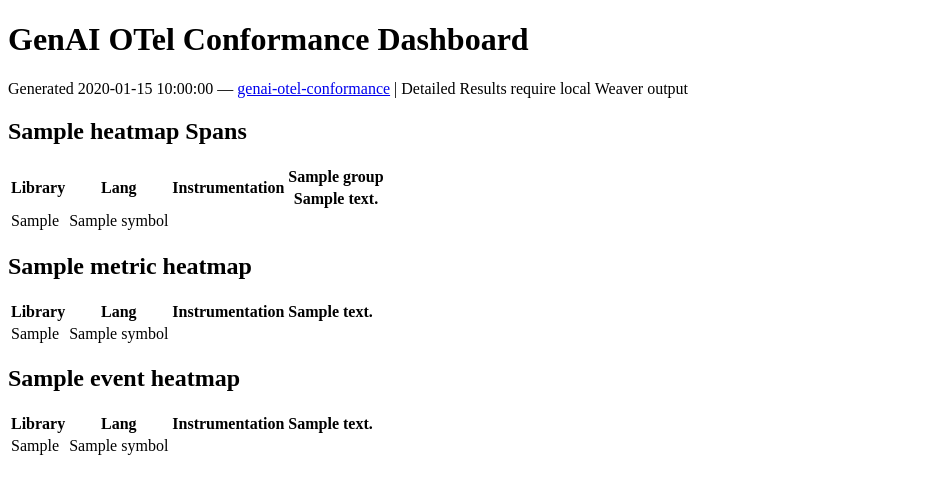
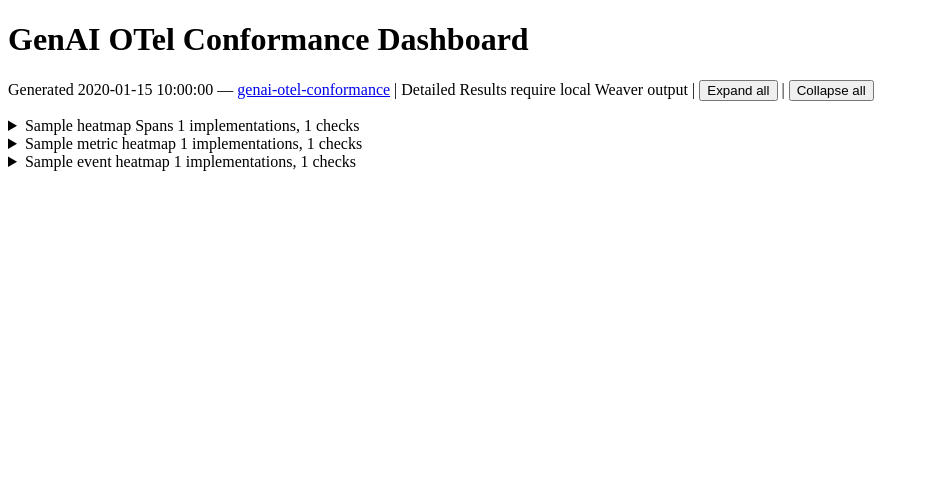
Before and after one commit to trask/genai-otel-conformance, a Python web app: template templates/dashboard.html in a window 1280 px wide. Shown: the top 494 px of the page, without its empty margins (0-929 px from the left). Run offline with Jinja, Linux system fonts and the light colour scheme; the template is opened without the code that fills it: most values are stand-ins (such as "Sample title", 1, 10 or a date in 2020).

Commit message:
Add collapsible dashboard sections (#32)

```diff
--- a/templates/dashboard.html
+++ b/templates/dashboard.html
@@ -8,15 +8,28 @@
 </head>
 <body>
 <div class="container">
+<div id="top"></div>
 <h1>GenAI OTel Conformance Dashboard</h1>
 <p class="subtitle">Generated {{ now }} &mdash;
   <a href="https://github.com/trask/genai-otel-conformance">genai-otel-conformance</a>
-  | {% if details_available %}<a href="details.html">Detailed Results</a>{% else %}Detailed Results require local Weaver output{% endif %}</p>
+  | {% if details_available %}<a href="details.html">Detailed Results</a>{% else %}Detailed Results require local Weaver output{% endif %}
+  <span class="subtitle-controls" aria-label="Section controls">
+    | <button class="inline-action" type="button" data-section-toggle="expand">Expand all</button>
+    | <button class="inline-action" type="button" data-section-toggle="collapse">Collapse all</button>
+  </span></p>
 
 {# ── Attribute heatmap matrices (one per span type) ── #}
 {% for heatmap in heatmaps %}
-<div class="matrix-wrap">
-<h2>{{ heatmap.label }} Spans</h2>
+<details class="matrix-wrap section-anchor matrix-section" id="span-{{ heatmap.label|lower|replace(' ', '-') }}">
+<summary class="section-summary">
+<span class="section-summary-main">
+<span class="section-title" role="heading" aria-level="2">{{ heatmap.label }} Spans</span>
+<span class="section-meta">{{ heatmap.rows|length }} implementations, {{ heatmap.columns|length }} checks</span>
+</span>
+<span class="section-toggle" aria-hidden="true"></span>
+</summary>
+<div class="section-body">
+<div class="section-table">
 <table class="matrix heatmap"><thead>
 <tr class="group-row">
 <th class="lib-header library-header" rowspan="2">Library</th>
@@ -51,13 +64,25 @@
 {% endfor -%}
 </tr>
 {% endfor -%}
-</tbody></table></div>
+</tbody></table>
+</div>
+<div class="section-footer"><a href="#top">Back to top</a></div>
+</div>
+</details>
 {% endfor %}
 
 {# ── Metric heatmap ── #}
 {% if metric_heatmap %}
-<div class="matrix-wrap">
-<h2>{{ metric_heatmap.label }}</h2>
+<details class="matrix-wrap section-anchor matrix-section" id="metrics">
+<summary class="section-summary">
+<span class="section-summary-main">
+<span class="section-title" role="heading" aria-level="2">{{ metric_heatmap.label }}</span>
+<span class="section-meta">{{ metric_heatmap.rows|length }} implementations, {{ metric_heatmap.columns|length }} checks</span>
+</span>
+<span class="section-toggle" aria-hidden="true"></span>
+</summary>
+<div class="section-body">
+<div class="section-table">
 <table class="matrix heatmap"><thead><tr>
 <th class="lib-header library-header">Library</th>
 <th class="lib-header lang-header">Lang</th>
@@ -85,13 +110,25 @@
 {% endfor -%}
 </tr>
 {% endfor -%}
-</tbody></table></div>
+</tbody></table>
+</div>
+<div class="section-footer"><a href="#top">Back to top</a></div>
+</div>
+</details>
 {% endif %}
 
 {# ── Event heatmap ── #}
 {% if event_heatmap %}
-<div class="matrix-wrap">
-<h2>{{ event_heatmap.label }}</h2>
+<details class="matrix-wrap section-anchor matrix-section" id="events">
+<summary class="section-summary">
+<span class="section-summary-main">
+<span class="section-title" role="heading" aria-level="2">{{ event_heatmap.label }}</span>
+<span class="section-meta">{{ event_heatmap.rows|length }} implementations, {{ event_heatmap.columns|length }} checks</span>
+</span>
+<span class="section-toggle" aria-hidden="true"></span>
+</summary>
+<div class="section-body">
+<div class="section-table">
 <table class="matrix heatmap"><thead><tr>
 <th class="lib-header library-header">Library</th>
 <th class="lib-header lang-header">Lang</th>
@@ -119,9 +156,46 @@
 {% endfor -%}
 </tr>
 {% endfor -%}
-</tbody></table></div>
+</tbody></table>
+</div>
+<div class="section-footer"><a href="#top">Back to top</a></div>
+</div>
+</details>
 {% endif %}
 
 </div>
+<script>
+document.addEventListener("DOMContentLoaded", () => {
+  const sections = Array.from(document.querySelectorAll(".matrix-section"));
+
+  function openSectionFromHash() {
+    if (!window.location.hash) {
+      return;
+    }
+
+    const target = document.querySelector(window.location.hash);
+    if (!(target instanceof HTMLDetailsElement)) {
+      return;
+    }
+
+    target.open = true;
+    requestAnimationFrame(() => {
+      target.scrollIntoView({ block: "start", behavior: "smooth" });
+    });
+  }
+
+  document.querySelectorAll("[data-section-toggle]").forEach((button) => {
+    button.addEventListener("click", () => {
+      const shouldOpen = button.getAttribute("data-section-toggle") === "expand";
+      sections.forEach((section) => {
+        section.open = shouldOpen;
+      });
+    });
+  });
+
+  window.addEventListener("hashchange", openSectionFromHash);
+  openSectionFromHash();
+});
+</script>
 </body>
 </html>
```
Also changed, not shown: templates/style.css (+46 -3 lines).
